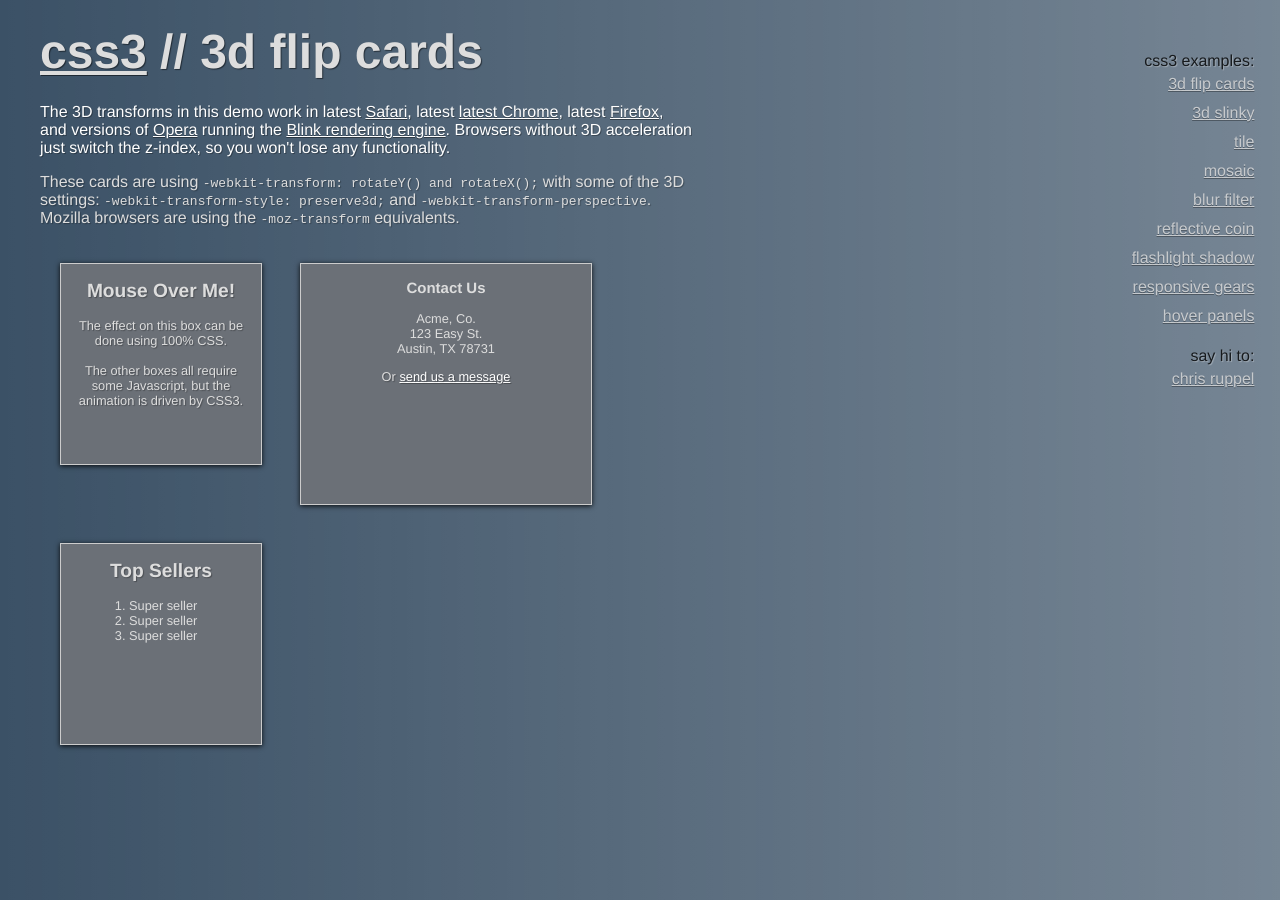
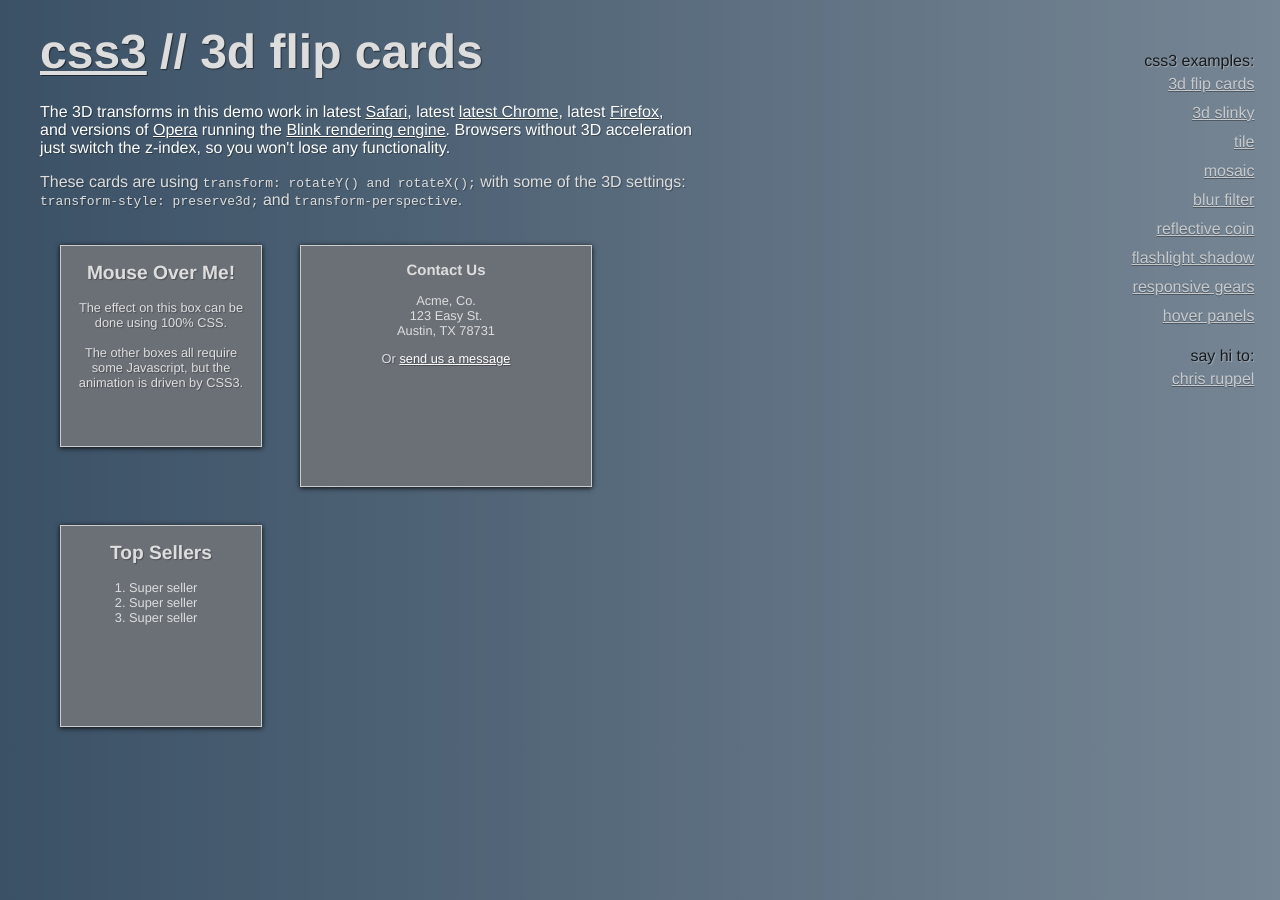
Before and after one commit to rupl/css3playground.com, a Jekyll site: the page built from _posts/demos/0001-01-01-3d-flip-cards.html, in a window 1280 px wide. Built offline with Jekyll 4.4.1, drawn with Linux system fonts in a browser that asks for light colours; nearby versions of some CDN libraries.

Commit message:
:newspaper: get with the times. sheesh.
Should have done this years ago.

```diff
--- a/_posts/demos/0001-01-01-3d-flip-cards.html
+++ b/_posts/demos/0001-01-01-3d-flip-cards.html
@@ -26,6 +26,7 @@ original: flip-card.php
 		max-width: 800px;
 		padding-right: 60px;
 	}
+
 	.panel {
 		float: left;
 		width: 200px;
@@ -35,8 +36,7 @@ original: flip-card.php
 		font-size: .8em;
 
 		-webkit-perspective: 600px;
-		-moz-perspective: 600px;
-						perspective: 600px;
+					perspective: 600px;
 	}
 	/* -- make sure to declare a default for every property that you want animated -- */
 	/* -- general styles, including Y axis rotation -- */
@@ -54,15 +54,12 @@ original: flip-card.php
 		box-shadow: 0 1px 5px rgba(0,0,0,0.9);
 
 		-webkit-transform: rotateX(0deg) rotateY(0deg);
-			 -moz-transform: rotateX(0deg) rotateY(0deg);
 						transform: rotateX(0deg) rotateY(0deg);
 
 		-webkit-transform-style: preserve-3d;
-			 -moz-transform-style: preserve-3d;
 						transform-style: preserve-3d;
 
 		-webkit-backface-visibility: hidden;
-			 -moz-backface-visibility: hidden;
 						backface-visibility: hidden;
 
 		/* -- transition is the magic sauce for animation -- */
@@ -76,7 +73,6 @@ original: flip-card.php
 		box-shadow: 0 15px 50px rgba(0,0,0,0.2);
 
 		-webkit-transform: rotateY(180deg);
-			 -moz-transform: rotateY(180deg);
 						transform: rotateY(180deg);
 	}
 
@@ -93,15 +89,12 @@ original: flip-card.php
 		text-shadow: 1px 1px 1px rgba(0,0,0,0.6);
 
 		-webkit-transform: rotateY(-180deg);
-			 -moz-transform: rotateY(-179deg); /* setting to 180 causes an unnatural-looking half-flip */
 						transform: rotateY(-179deg);
 
 		-webkit-transform-style: preserve-3d;
-			 -moz-transform-style: preserve-3d;
 						transform-style: preserve-3d;
 
 		-webkit-backface-visibility: hidden;
-			 -moz-backface-visibility: hidden;
 						backface-visibility: hidden;
 
 		/* -- transition is the magic sauce for animation -- */
@@ -114,7 +107,6 @@ original: flip-card.php
 		background: #80868d;
 
 		-webkit-transform: rotateX(0deg) rotateY(0deg);
-			 -moz-transform: rotateX(0deg) rotateY(0deg);
 						transform: rotateX(0deg) rotateY(0deg);
 
 		box-shadow: 0 15px 50px rgba(0,0,0,0.2);
@@ -124,23 +116,19 @@ original: flip-card.php
 	.click .front {
 		cursor: pointer;
 		-webkit-transform: rotateX(0deg);
-			 -moz-transform: rotateX(0deg);
 						transform: rotateX(0deg);
 	}
 	.click.flip .front {
 		-webkit-transform: rotateX(180deg);
-			 -moz-transform: rotateX(180deg);
 						transform: rotateX(180deg);
 	}
 	.click .back {
 		cursor: pointer;
 		-webkit-transform: rotateX(-180deg);
-			 -moz-transform: rotateX(-180deg);
 						transform: rotateX(-180deg);
 	}
 	.click.flip .back {
 		-webkit-transform: rotateX(0deg);
-			 -moz-transform: rotateX(0deg);
 						transform: rotateX(0deg);
 	}
 
@@ -153,26 +141,23 @@ original: flip-card.php
 	/* -- diagonal axis rotation -- */
 	.diagonal .front {
 		-webkit-transform: rotate3d(45,45,0,0deg);
-			 -moz-transform: rotate3d(45,45,0,0deg);
 						transform: rotate3d(45,45,0,0deg);
 	}
 	.diagonal .front:hover {
 		/* for the patient :) */
 		-webkit-transition-duration: 10s;
-			 -moz-transition-duration: 10s;
 						transition-duration: 10s;
 
 		-webkit-transform: rotate3d(45,45,0,-36deg);
-			 -moz-transform: rotate3d(45,45,0,-36deg);
 						transform: rotate3d(45,45,0,-36deg);
 	}
 
 	.diagonal.flip .front,
 	.diagonal.flip .front:hover {
 		-webkit-transform: rotate3d(-45,-45,0,150deg);
-			 -moz-transform: rotate3d(-45,-45,0,150deg);
 						transform: rotate3d(-45,-45,0,150deg);
 
+    /* unset the long default transition time */
 		-webkit-transition: all .4s ease-in-out;
 						transition: all .4s ease-in-out;
 	}
@@ -184,15 +169,12 @@ original: flip-card.php
 	.diagonal .front:hover .message {
 		opacity: .4;
 		-webkit-transition-duration: 12s;
-			 -moz-transition-duration: 12s;
 						transition-duration: 12s;
 
 		-webkit-transition-delay: 4s;
-			 -moz-transition-delay: 4s;
 						transition-delay: 4s;
 
 		-webkit-transform: translateX(-30px) translateZ(40px) scale(1.4);
-			 -moz-transform: translateX(-30px) translateZ(40px) scale(1.4);
 						transform: translateX(-30px) translateZ(40px) scale(1.4);
 	}
 	.diagonal.flip .front .message {
@@ -204,12 +186,10 @@ original: flip-card.php
 
 	.diagonal .back {
 		-webkit-transform: rotate3d(45,45,0,-180deg);
-			 -moz-transform: rotate3d(45,45,0,-180deg);
 						transform: rotate3d(45,45,0,-180deg);
 	}
 	.diagonal.flip .back {
 		-webkit-transform: rotate3d(45,45,0,-30deg);
-			 -moz-transform: rotate3d(45,45,0,-30deg);
 						transform: rotate3d(45,45,0,-30deg);
 	}
 
@@ -217,38 +197,32 @@ original: flip-card.php
   .swing .front,
   .swing .back {
     width: 140px;
-    -webkit-backface-visibility: visible;
-			 -moz-backface-visibility: visible;
-						backface-visibility: visible;
 
     -webkit-transition-duration: 1s;
-			 -moz-transition-duration: 1s;
 						transition-duration: 1s;
 
     -webkit-transform-origin: 170px 0;
-			 -moz-transform-origin: 170px 0;
 						transform-origin: 170px 0;
   }
   .swing .front {
     -webkit-transform: rotateY(0deg);
-			 -moz-transform: rotateY(0deg);
 						transform: rotateY(0deg);
   }
   .swing .back {
     background-color: #555; /* hiding this side, so get darker */
     -webkit-transform: rotateY(-180deg) translateX(198px) translateZ(2px);
-			 -moz-transform: rotateY(-180deg) translateX(198px) translateZ(2px);
+            transform: rotateY(-180deg) translateX(198px) translateZ(2px);
   }
 
   .swing.flip .front {
     background-color: #222; /* hiding this side, so get darker */
     -webkit-transform: rotateY(180deg);
-			 -moz-transform: rotateY(180deg);
+            transform: rotateY(180deg);
   }
   .swing.flip .back {
     background-color: #80888f;
     -webkit-transform: rotateY(0deg) translateX(198px) translateZ(2px);
-			 -moz-transform: rotateY(0deg) translateX(198px) translateZ(2px);
+            transform: rotateY(0deg) translateX(198px) translateZ(2px);
   }
 
 
@@ -317,9 +291,8 @@ original: flip-card.php
 </p>
 
 <p class="instructions">
- These cards are using <code>-webkit-transform: rotateY() and rotateX();</code> with some of the 3D settings:
- <code>-webkit-transform-style: preserve3d;</code> and <code>-webkit-transform-perspective</code>.<br>
- Mozilla browsers are using the <code>-moz-transform</code> equivalents.
+ These cards are using <code>transform: rotateY() and rotateX();</code> with some of the 3D settings:
+ <code>transform-style: preserve3d;</code> and <code>transform-perspective</code>.<br>
 </p>
 
 <div class="hover panel">
```
